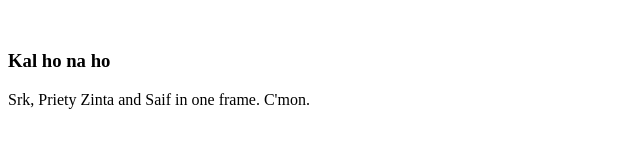
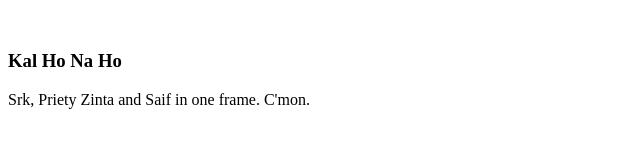
Before and after one commit to harshvardhanjalan/mranking, a plain HTML site: page index.html in a window 1280 px wide. Shown: the part 307-454 px from the top of the page, 0-640 px from the left. Drawn offline with Linux system fonts and the light colour scheme.

Commit message:
Update index.html

```diff
--- a/index.html
+++ b/index.html
@@ -11,5 +11,5 @@
 <h3>Interstellar</h3>
 <p>Honestly didn't understand it the first time but great sci-fi.</p><br />
 
-<h3>Kal ho na ho</h3>
+<h3>Kal Ho Na Ho</h3>
 <p>Srk, Priety Zinta and Saif in one frame. C'mon.</p><br />
```
